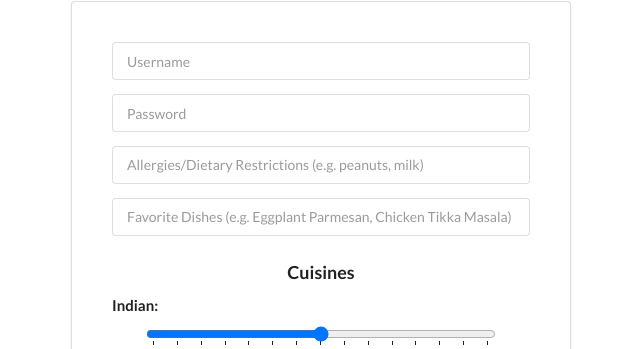
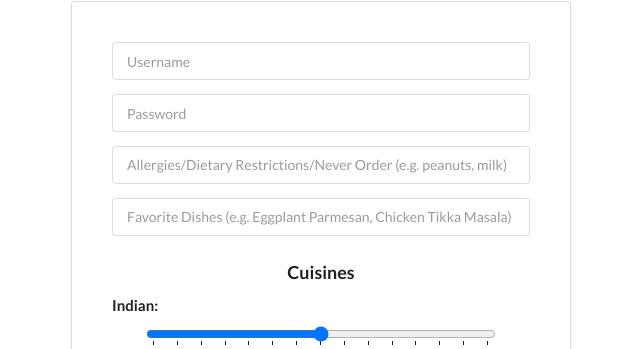
Before and after one commit to davidzheng814/auto-waiter, a Flask app: page / in a window 1280 px wide. Shown: the part 131-480 px from the top of the page, without its empty margins (319-959 px from the left). Run offline with Flask 2, Linux system fonts and the light colour scheme.

Commit message:
Update placeholder text.

```diff
--- a/app/templates/index.html
+++ b/app/templates/index.html
@@ -37,7 +37,7 @@
           <input type="password" placeholder="Password" id="password">
         </div>
         <div class="field">
-          <input type="text" placeholder="Allergies/Dietary Restrictions (e.g. peanuts, milk)" id="restrict">
+          <input type="text" placeholder="Allergies/Dietary Restrictions/Never Order (e.g. peanuts, milk)" id="restrict">
         </div>
         <div class="field">
           <input type="text" placeholder="Favorite Dishes (e.g. Eggplant Parmesan, Chicken Tikka Masala)" id="favorites">
```
